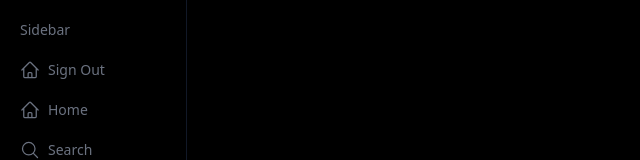
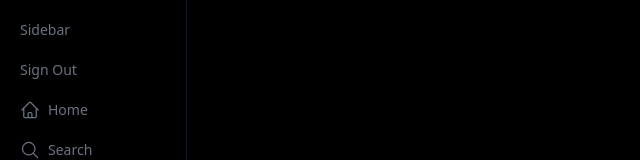
Before and after one commit to BexMikaelson/App-Purple-Music, a Next.js app: page / in a window 1280 px wide. Shown: the top 160 px of the page, without its empty margins (0-640 px from the left). Built offline with nearby package versions, Linux system fonts and the light colour scheme; no server answers.

Commit message:
styling the sidebar to the left

```diff
--- a/components/Sidebar.js
+++ b/components/Sidebar.js
@@ -10,15 +10,14 @@
 const Sidebar = () => {
   const { data: session, status } = useSession();
 
-  console.log(session)
     return (
-      <div className='text-gray-500 p-5 text-sm border-r border-gray-900 space-y-5'>
+      <div className='text-gray-500 p-5 text-sm border-r border-gray-900 space-y-5 overflow-y-scroll scrollbar-hide h-screen'>
         <h1>Sidebar</h1>
 
         <div>
           <button className='flex items-center space-x-2
           hover:text-purple-500' onClick={()=> signOut()} >
-            <HomeIcon className="h-5 w-5" />
+
             <p>Sign Out</p>
           </button>
         </div>
```
